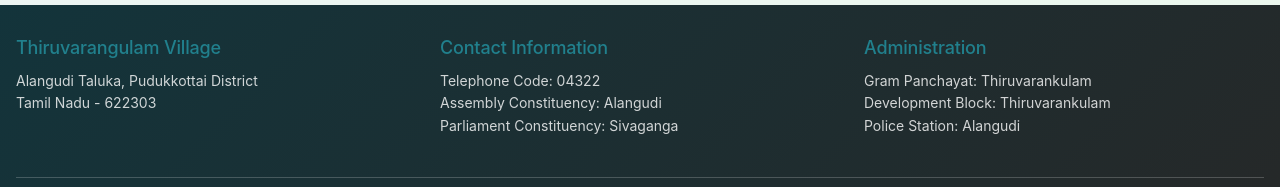
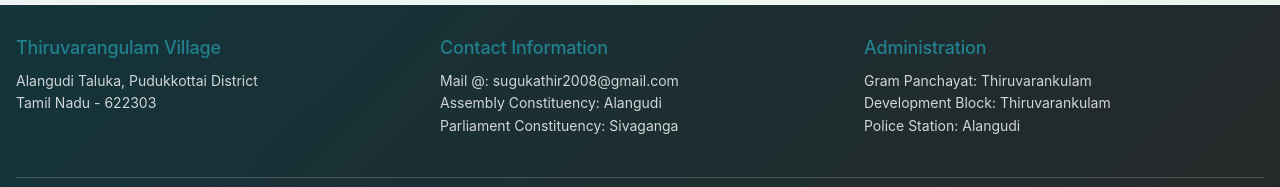
Before and after one commit to spkathir/ourtvk, a plain HTML site: page index.html in a window 1280 px wide. Shown: the part 1427-1614 px from the top of the page. Drawn offline with Linux system fonts and the light colour scheme; a web font is replaced by a local one.

Commit message:
Update index.html

```diff
--- a/index.html
+++ b/index.html
@@ -969,7 +969,7 @@
                 </div>
                 <div class="footer-section">
                     <h4>Contact Information</h4>
-                    <p>Telephone Code: 04322<br>Assembly Constituency: Alangudi<br>Parliament Constituency: Sivaganga</p>
+                    <p>Mail @: sugukathir2008@gmail.com<br>Assembly Constituency: Alangudi<br>Parliament Constituency: Sivaganga</p>
                 </div>
                 <div class="footer-section">
                     <h4>Administration</h4>
```
